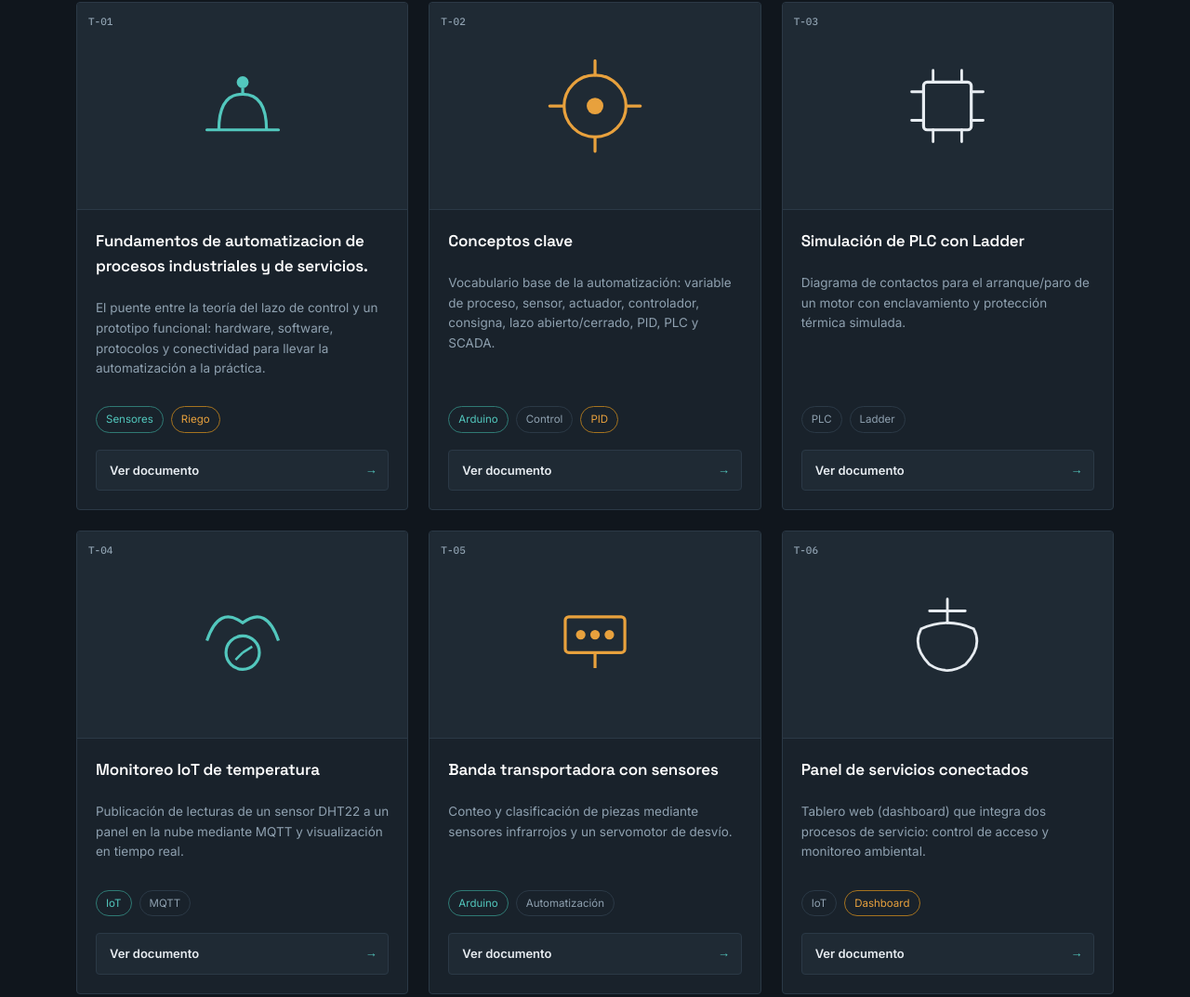
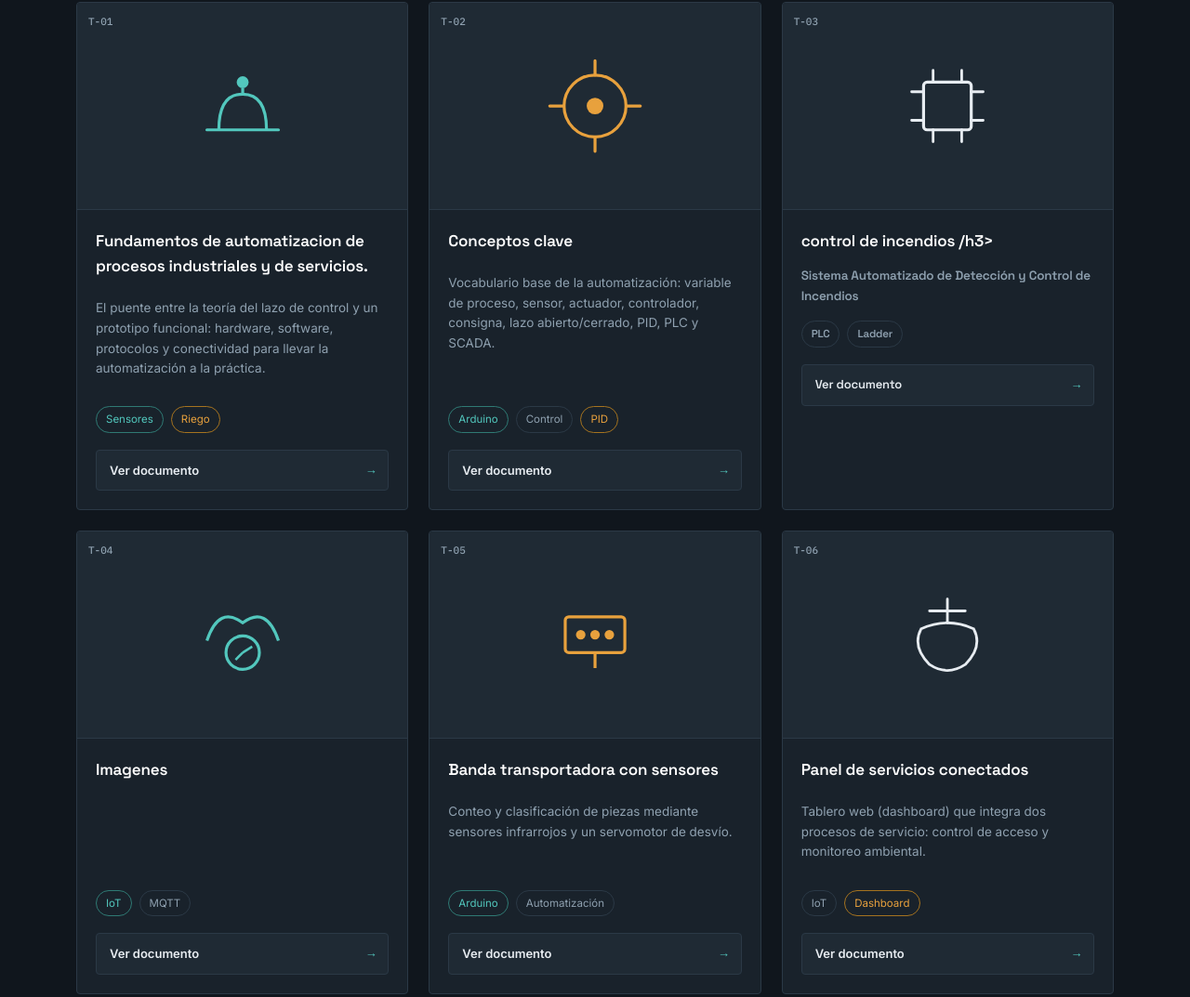
Before and after one commit to rakeeeel/automatizacion_portafolio, a plain HTML site: page index.html in a window 1280 px wide. Shown: the part 1190-2263 px from the top of the page at 93% size. Drawn offline with Linux system fonts and the light colour scheme.

Commit message:
Update index.html

```diff
--- a/index.html
+++ b/index.html
@@ -674,14 +674,14 @@
           </svg>
         </div>
         <div class="card-body">
-          <h3>Simulación de PLC con Ladder</h3>
-          <p>Diagrama de contactos para el arranque/paro de un motor con enclavamiento y protección térmica simulada.</p>
+          <h3>control de incendios /h3>
+          <p>Sistema Automatizado de Detección y Control de Incendios</p>
           <div class="chip-row">
             <span class="chip">PLC</span>
             <span class="chip">Ladder</span>
           </div>
           <!-- ENLACE AL DOCUMENTO: reemplaza el href por el archivo .html de esta tarea -->
-          <a href="tarea-03.html" class="card-button">
+          <a href="incendios_con_imagenes.html" class="card-button">
             Ver documento
             <span class="arrow mono">→</span>
           </a>
@@ -699,14 +699,14 @@
           </svg>
         </div>
         <div class="card-body">
-          <h3>Monitoreo IoT de temperatura</h3>
-          <p>Publicación de lecturas de un sensor DHT22 a un panel en la nube mediante MQTT y visualización en tiempo real.</p>
+          <h3>Imagenes</h3>
+          <p></p>
           <div class="chip-row">
             <span class="chip on">IoT</span>
             <span class="chip">MQTT</span>
           </div>
           <!-- ENLACE AL DOCUMENTO: reemplaza el href por el archivo .html de esta tarea -->
-          <a href="tarea-04.html" class="card-button">
+          <a href="circuitos.html" class="card-button">
             Ver documento
             <span class="arrow mono">→</span>
           </a>
```
